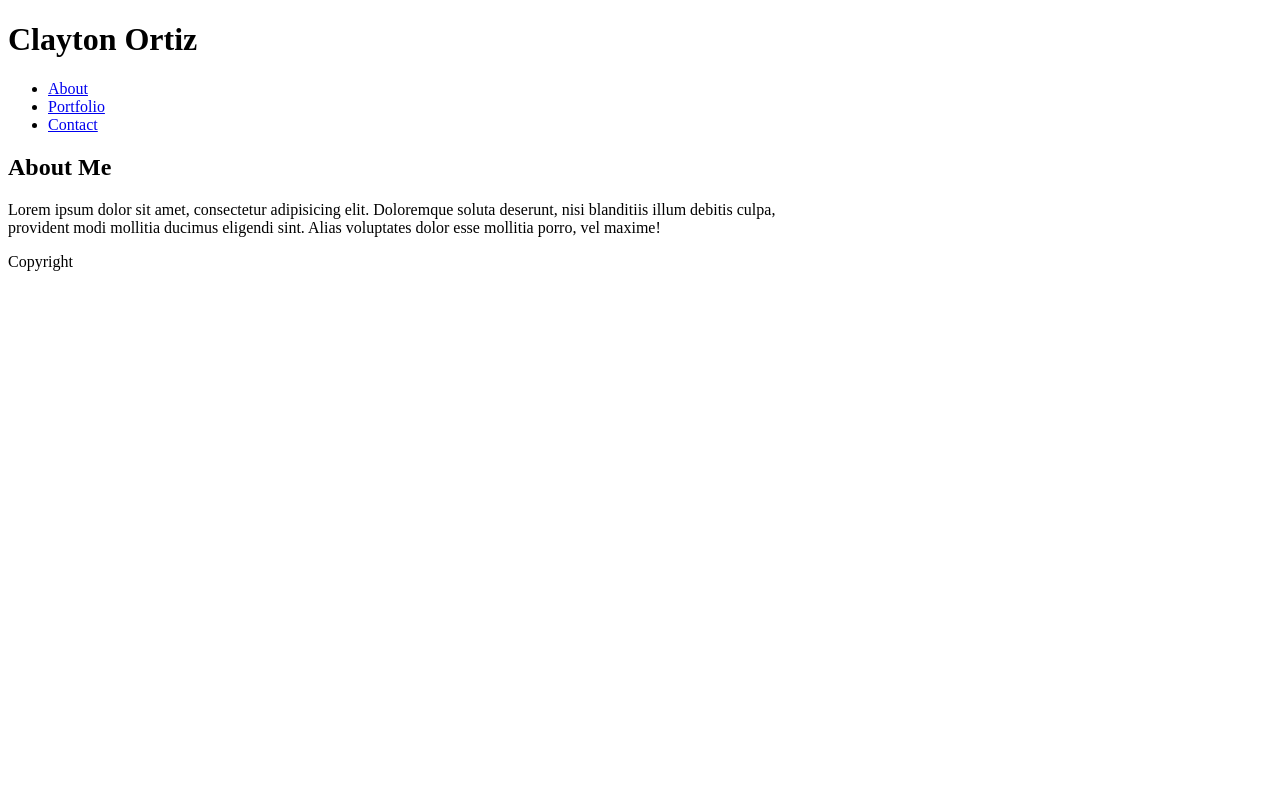
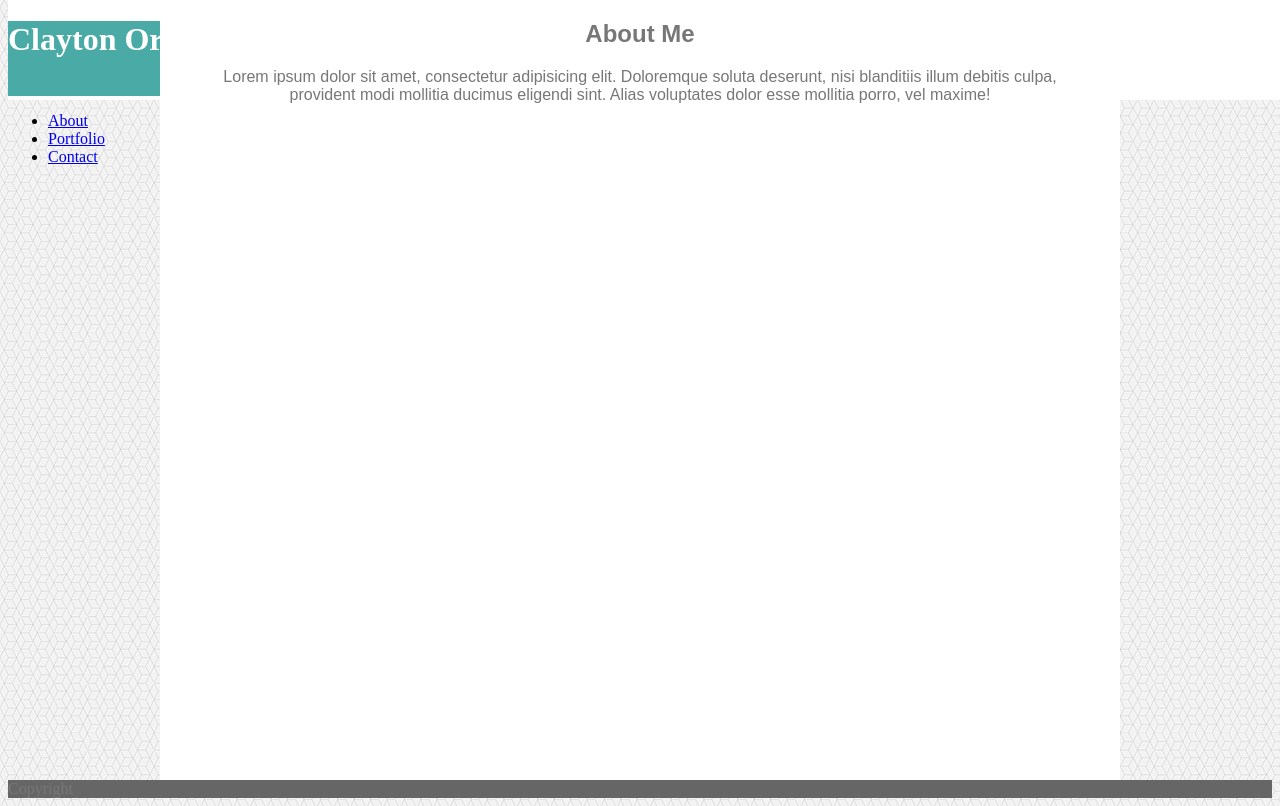
Before and after one commit to ClayData/Basic-Portfolio, a plain HTML site: page index.html in a window 1280 px wide. Drawn offline with Linux system fonts and the light colour scheme.

Commit message:
Added background and started css

```diff
--- a/assets/css/style.css
+++ b/assets/css/style.css
@@ -0,0 +1,41 @@
+body{
+   background-image: url("../images/qbkls.png");
+}
+
+header{
+    background-color: #ffffff;
+    width: 100vw;
+    font-family: 'Georgia','Times New Roman', Times, serif serif;
+    height: 100px;
+    position: fixed;
+    top:0;
+}
+
+#name-box{
+    background-color: #4aaaa5;
+    height: 75px;
+    width: 200px;
+    color: #ffffff;
+    top: 0;
+    left: 40px;
+}
+
+.index-container{
+    font-family: 'Arial', 'Helvetica Neue', Helvetica, sans-serif;
+    color: #777777;
+    position: relative;
+    margin: 0 auto;
+    text-align: center;
+    background-color: #ffffff;
+    width: 960px;
+    height: 760px;
+}
+
+.gray-line{
+
+}
+
+footer{
+    background-color: #666666;
+    color: #777777;
+}
--- a/index.html
+++ b/index.html
@@ -4,6 +4,7 @@
     <meta charset="UTF-8">
     <meta name="viewport" content="width=device-width, initial-scale=1.0">
     <meta http-equiv="X-UA-Compatible" content="ie=edge">
+    <link rel="stylesheet" type="text/css" href="assets/css/style.css">
     <title>Clayton Ortiz</title>
 </head>
 <body>
@@ -11,7 +12,6 @@
         <div id="name-box">
             <h1>Clayton Ortiz</h1>
         </div>
-
         <ul>
             <li> <a href="#">About</a> </li>
             <li> <a href="#">Portfolio</a> </li>
```
Also changed, not shown: contact.html (+1 -0 lines), portfolio.html (+1 -0 lines), assets/images/qbkls.png (added), 1 other file.
